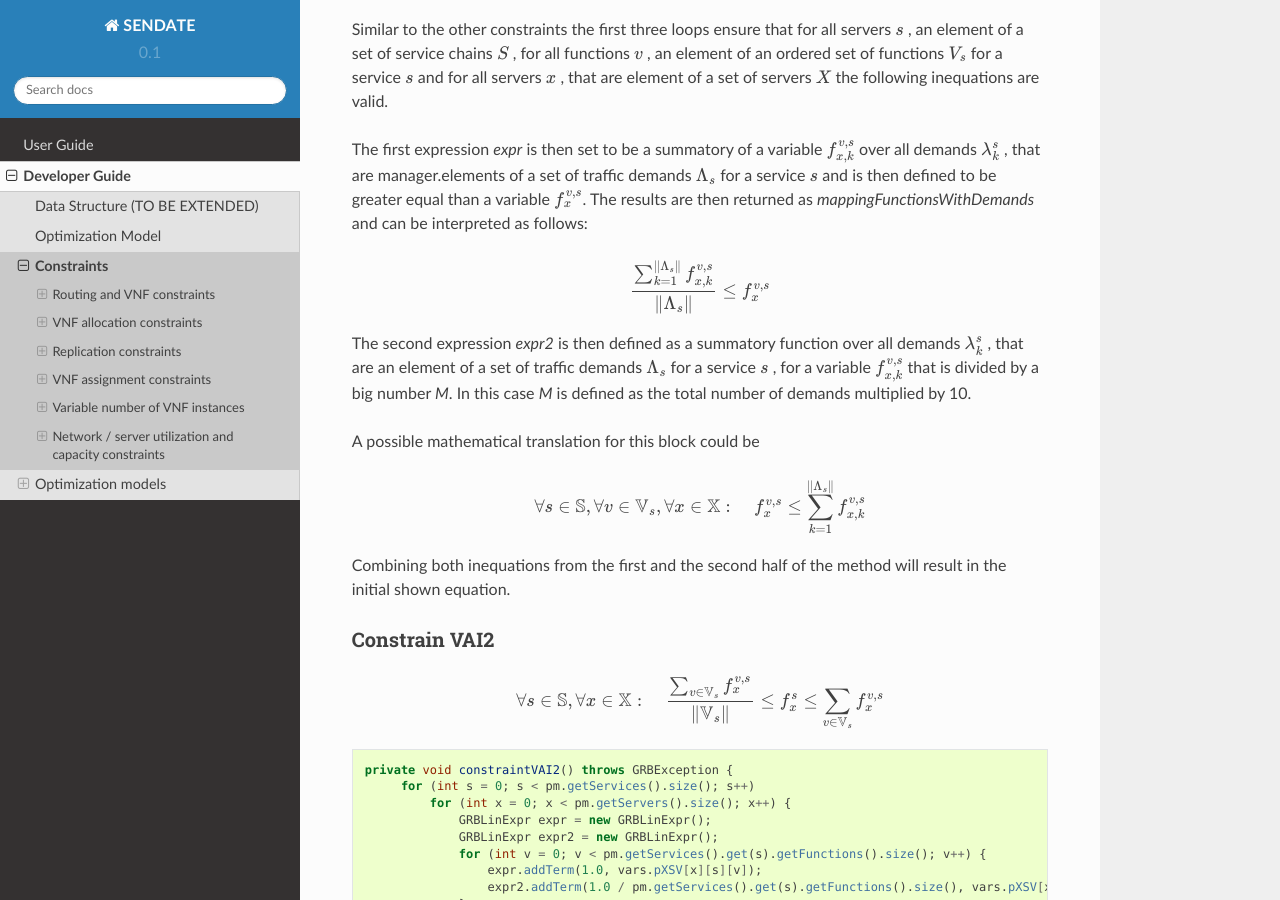
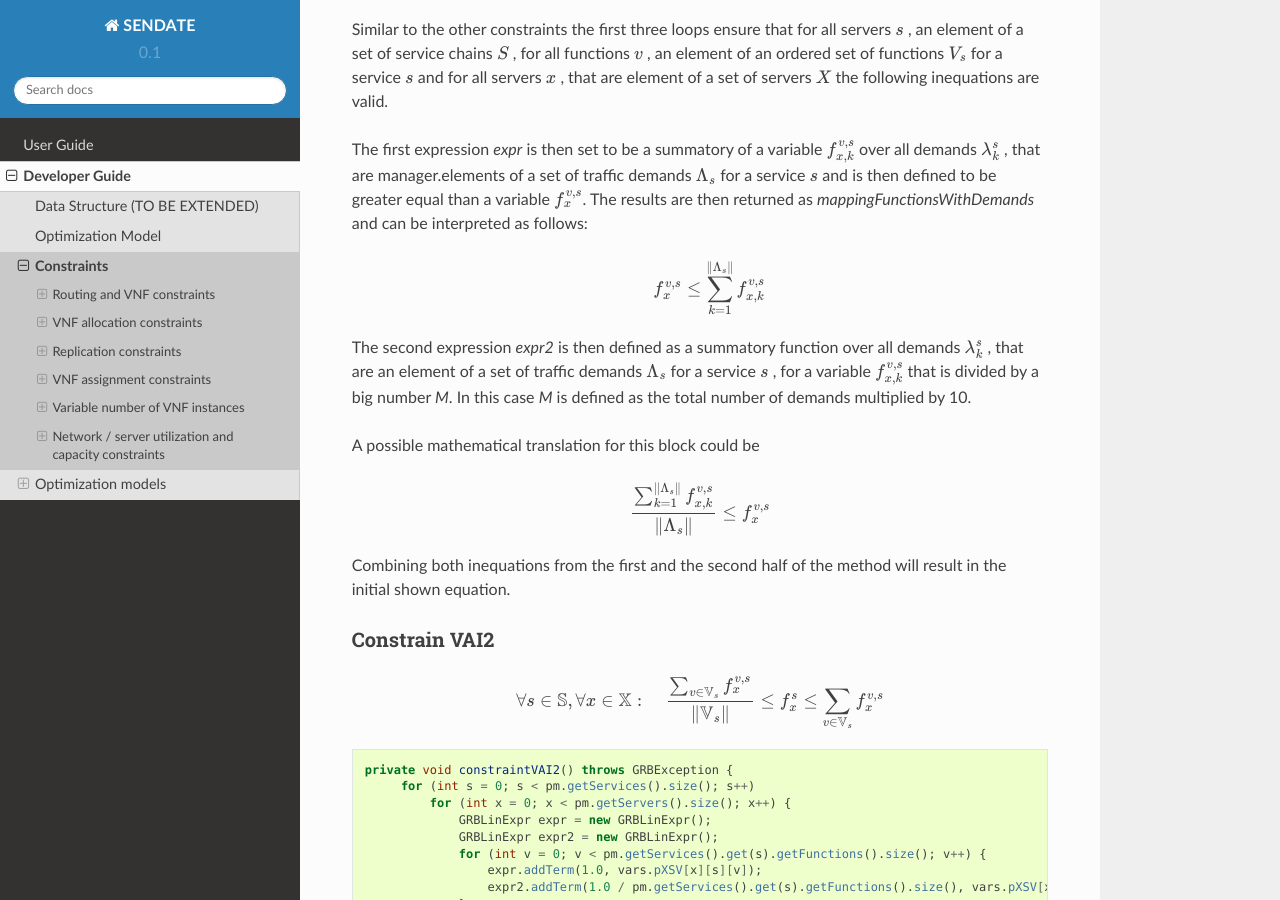
Before and after one commit to fcarp10/nsp4j-optimizer, a Sphinx documentation site: the page built from documentation/developer_guide/constraints.rst, in a window 1280 px wide and 900 px high, scrolled down 3497 px. Built offline with Sphinx 7.4.7 and the Read the Docs theme 2.0.0, drawn with Linux system fonts in a browser that asks for light colours; some of the changed text lies outside the part shown.

Commit message:
changed doc for RPI1 and VAI1

```diff
--- a/documentation/developer_guide/constraints.rst
+++ b/documentation/developer_guide/constraints.rst
@@ -31,7 +31,7 @@
 
 The first two *for loops* ensure that for all service chains :math:`s` , element of a set of service chains :math:`S` , and for all traffic demands out of a set of demands :math:`\Lambda_s`, the following operations will be valid.
 
-                The following code forces to 1 the summatory of all the traffic demands :math:`\lambda^s_k` of service *s* using the path *p* in order to ensure that each traffic demand only uses one path.
+The following code forces to 1 the summatory of all the traffic demands :math:`\lambda^s_k` of service *s* using the path *p* in order to ensure that each traffic demand only uses one path.
 
 .. code-block:: java
 
@@ -224,8 +224,11 @@
     :nowrap:
 
         \begin{equation}
-        \forall s \in \mathbb{S}, \forall v \in {\mathbb{V}_s}, \forall x \in \mathbb{X} :  \quad f_x^{v,s} \leq   \sum_{k=1 }^{\|\Lambda_s \|}   f_{x,k}^{v,s}
-        \end{equation}
+	      \frac{ \sum_{k=1 }^{\|\Lambda_s \|}
+          f_{x,k}^{v,s} }  {\|\Lambda_s \|} \leq f_x^{v,s}
+	      \end{equation}
+
+
 
 Combining both inequations from the first and the second half of the method will result in the initial shown equation.
 
```
Also changed, not shown: other parts of documentation/developer_guide/constraints.rst (+8 -8 lines).
